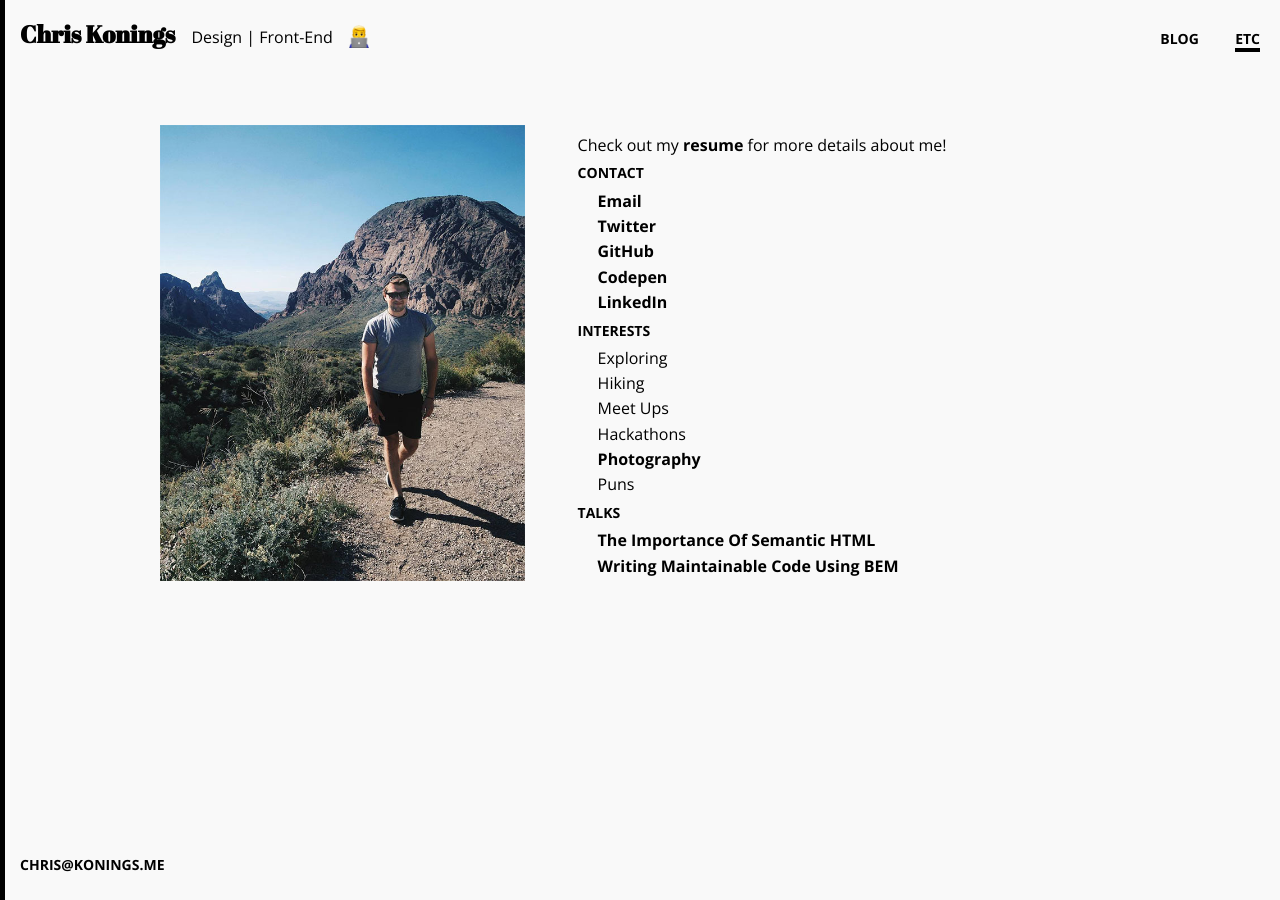
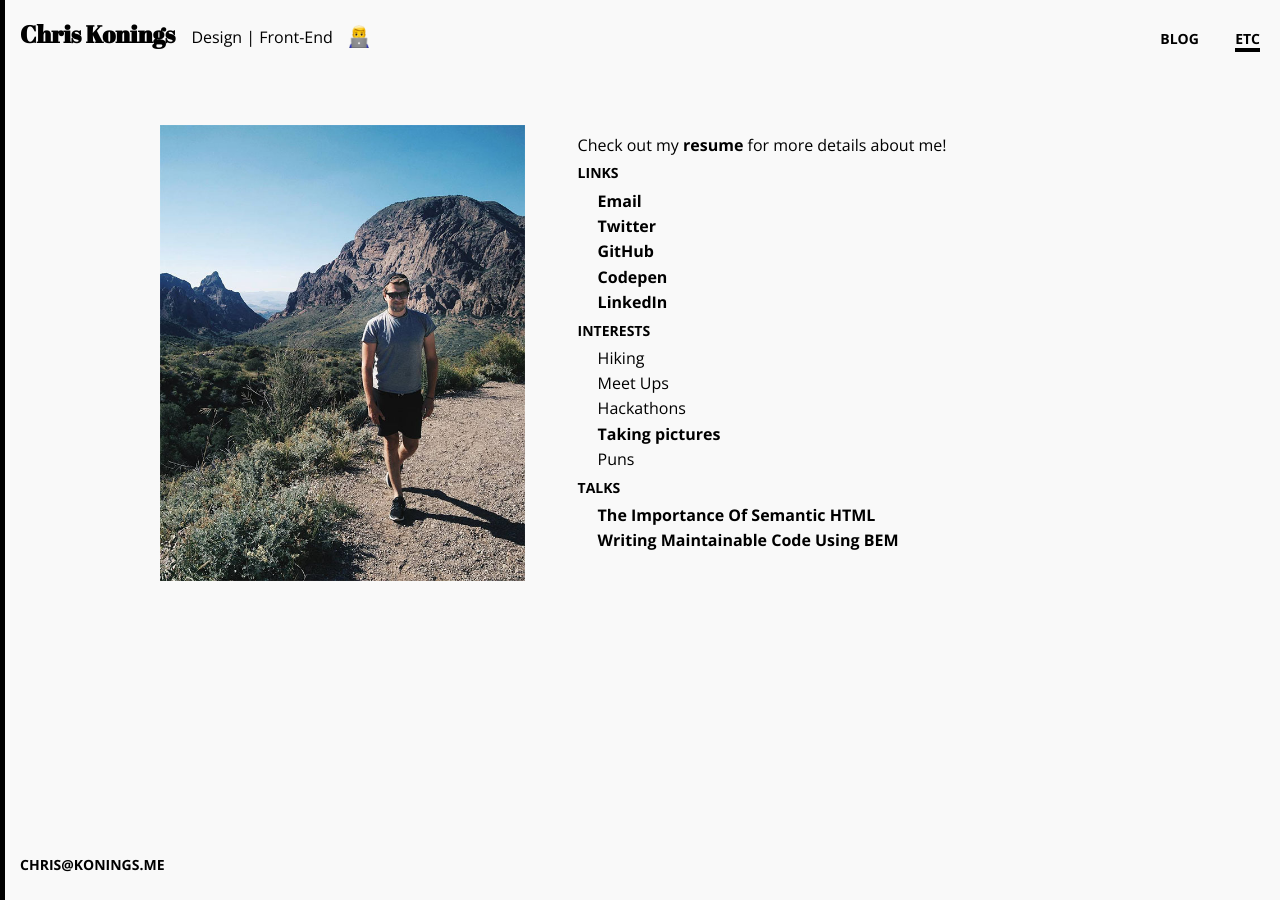
Before and after one commit to chriskonings/chriskonings.github.io, a Jekyll site: the page built from about/index.html, in a window 1280 px wide. Built offline with Jekyll 4.4.1, drawn with Linux system fonts in a browser that asks for light colours.

Commit message:
udpated about page

```diff
--- a/about/index.html
+++ b/about/index.html
@@ -13,7 +13,7 @@ date: 2012-04-06 21:35
       Check out my <a href="https://drive.google.com/open?id=0B2gaddbTuV-1NmFCYndNOWtNa3M" title="resume" target="_blank">resume</a> for more details about me!
     </p>
     <p>
-      <h3>Contact</h3>
+      <h3>Links</h3>
       <ul class="no-list-style">
         <li><a href="mailto:chris.konings.me" title="IBM Design">Email</a></li>
         <li><a href="http://twitter.com/chriskonings" title="Twitter" target="_blank">Twitter</a></li>
@@ -25,11 +25,10 @@ date: 2012-04-06 21:35
     <p>
       <h3>Interests</h3>
       <ul class="no-list-style">
-        <li>Exploring</li>
         <li>Hiking</li>
         <li>Meet Ups</li>
         <li>Hackathons</li>
-        <li><a class="block" href="http://instagram.com/chriskonings" title="Photography" target="_blank">Photography</a></li>
+        <li><a class="block" href="http://instagram.com/chriskonings" title="Photography" target="_blank">Taking pictures</a></li>
         <li>Puns</li>
       </ul>
     </p>
```
Also changed, not shown: 1 other file.
